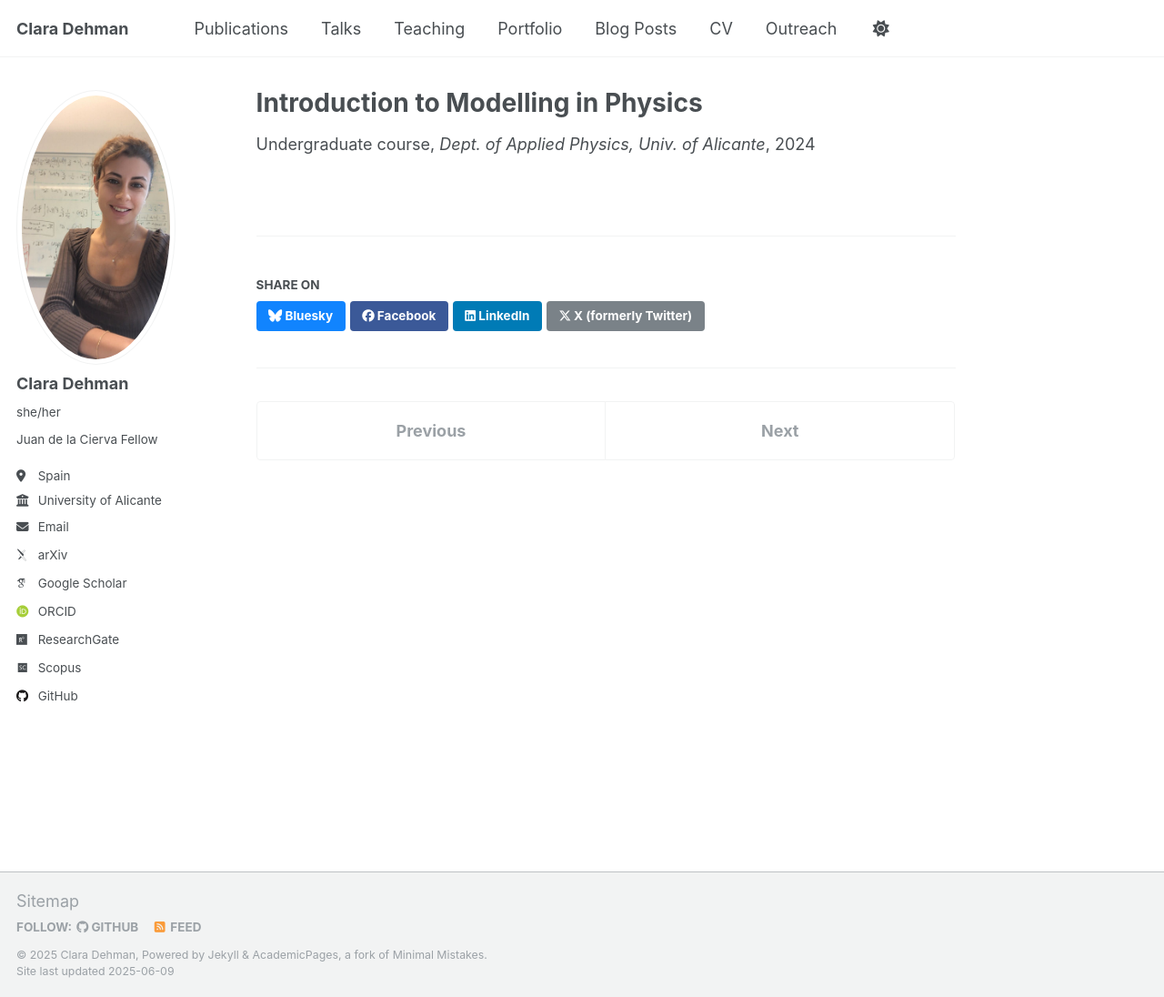
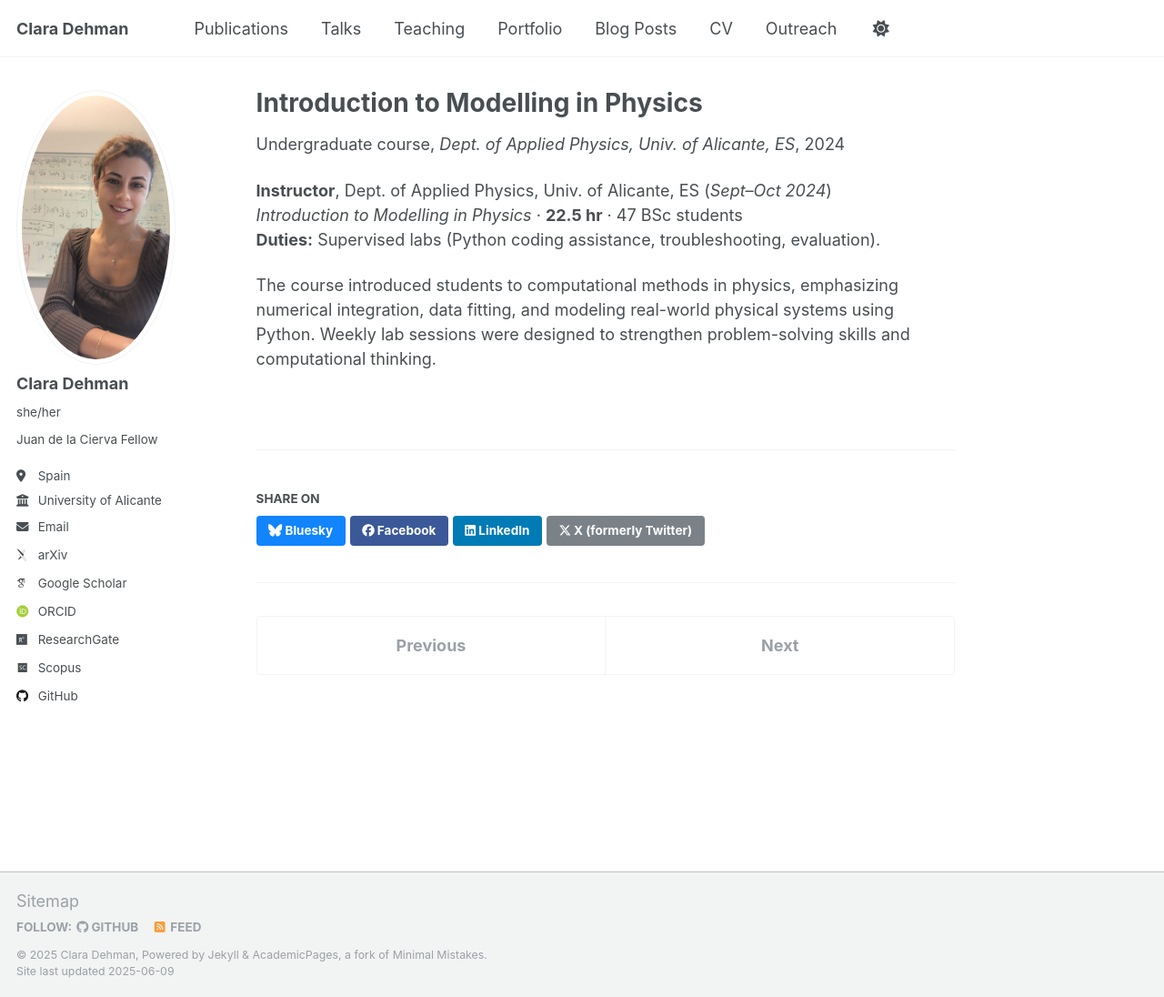
Before and after one commit to ClaraDehman/ClaraDehman.github.io, a Jekyll site: the page built from _teaching/2024-09-01-modeling-physics.md, in a window 1280 px wide and 1096 px high. Shown: the whole window at 91% size. Built offline with Jekyll 4.4.1, drawn with Linux system fonts in a browser that asks for light colours; some web fonts are replaced.

Commit message:
Trying to add more description to the course 2024-09-01-modeling-physics.md

```diff
--- a/_teaching/2024-09-01-modeling-physics.md
+++ b/_teaching/2024-09-01-modeling-physics.md
@@ -3,7 +3,13 @@ title: "Introduction to Modelling in Physics"
 collection: teaching
 type: "Undergraduate course"
 permalink: /teaching/2024-modeling-physics
-venue: "Dept. of Applied Physics, Univ. of Alicante"
+venue: "Dept. of Applied Physics, Univ. of Alicante, ES"
 date: 2024-09-01
 location: "Alicante, Spain"
 ---
+
+**Instructor**, Dept. of Applied Physics, Univ. of Alicante, ES (_Sept–Oct 2024_)
+*Introduction to Modelling in Physics* · **22.5 hr** · 47 BSc students
+**Duties:** Supervised labs (Python coding assistance, troubleshooting, evaluation).
+
+The course introduced students to computational methods in physics, emphasizing numerical integration, data fitting, and modeling real-world physical systems using Python. Weekly lab sessions were designed to strengthen problem-solving skills and computational thinking.
```
